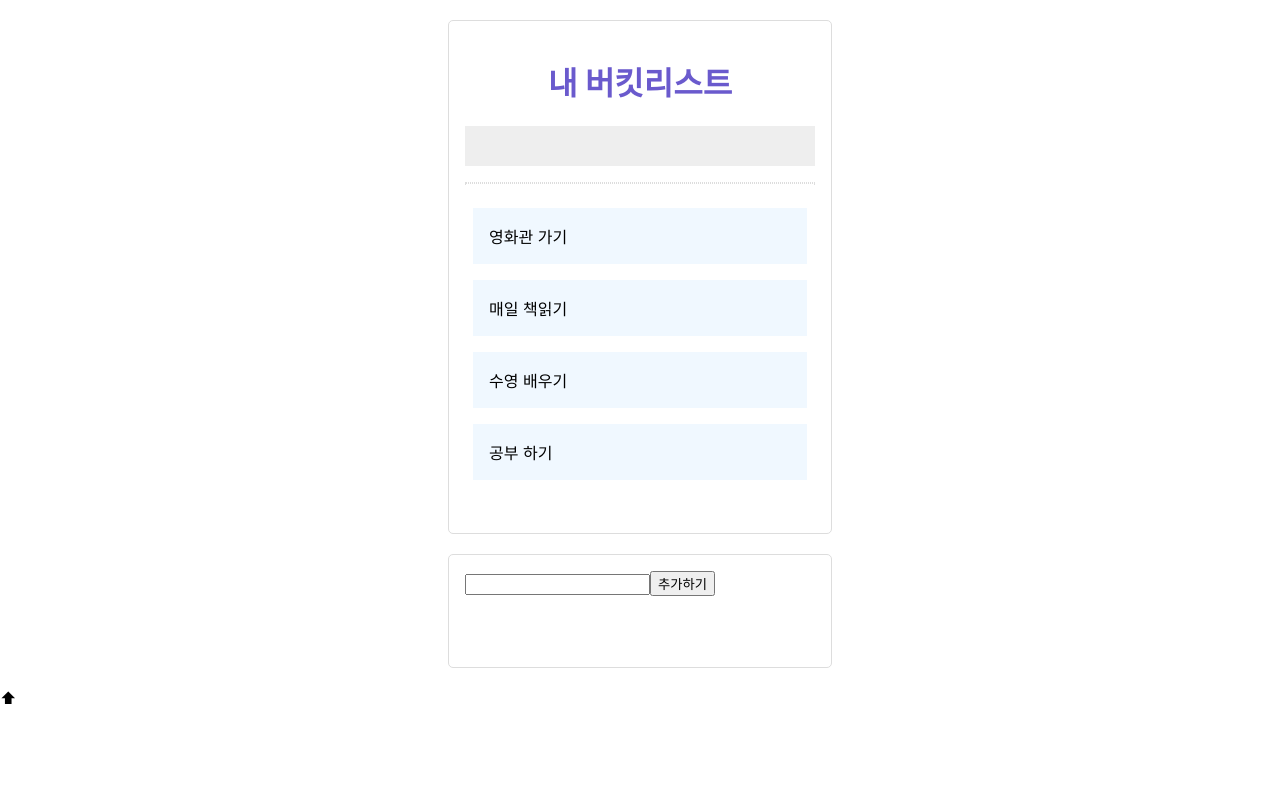
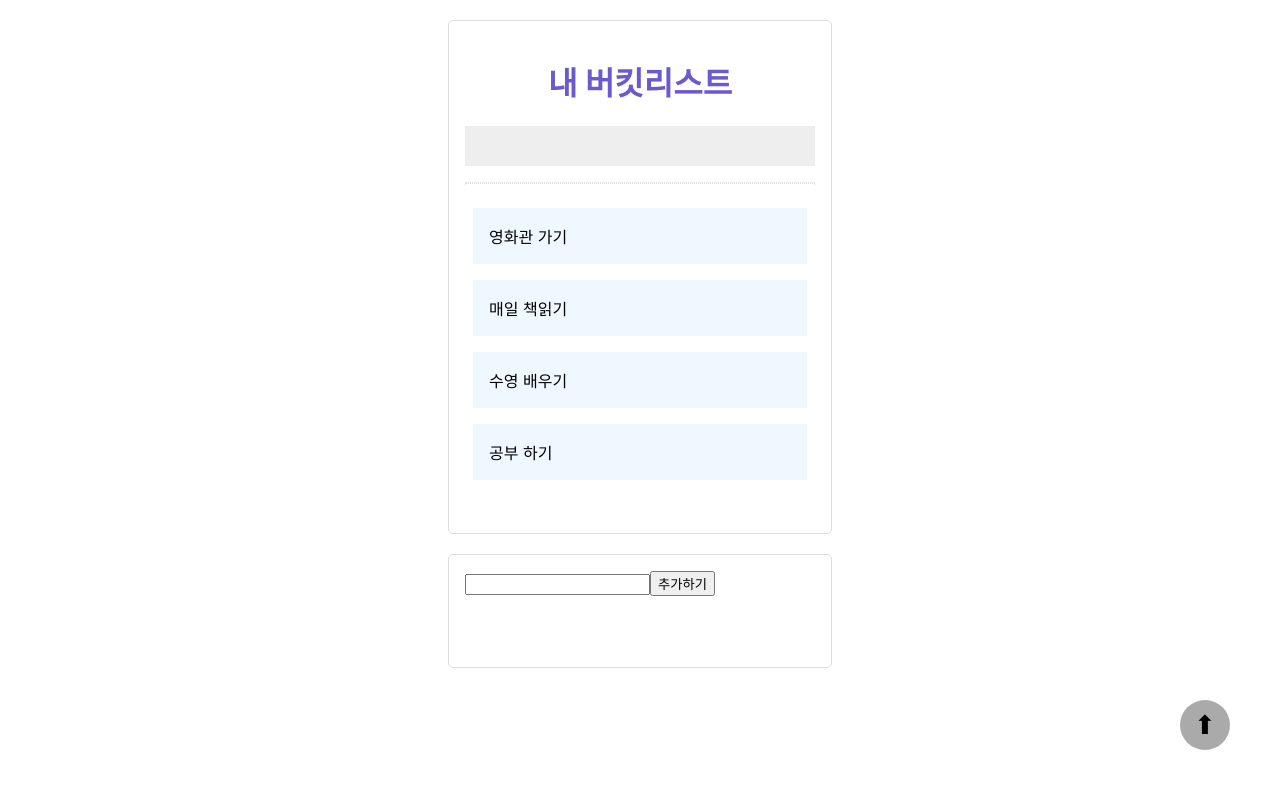
Before and after one commit to crown0205/react-ex, a React (Create React App) app: page / in a window 1280 px wide. Shown: the top 788 px of the page. Built offline with nearby package versions, Linux system fonts and the light colour scheme.

Commit message:
4-3 버튼 스타일

```diff
--- a/src/App.js
+++ b/src/App.js
@@ -49,9 +49,11 @@ function App() {
         <input type="text" ref={text} />
         <button onClick={addBucketList}>추가하기</button>
       </Input>
-      <btton onClick={()=>{
-        window.scrollTo({top:0, left:0, behavior:"smooth"}) // 스크롤 스무스 하게 올라가기
-      }}>⬆</btton>
+      <BtnUp onClick={()=>{
+        window.scrollTo({top:0,left:0, behavior:"smooth"})
+      }}>
+        ⬆
+      </BtnUp>
     </div>
   );
 }
@@ -86,4 +88,18 @@ const Line = styled.hr`
   border: 1px dotted #ddd;
 `;
 
+const BtnUp = styled.button`
+  width: 50px;
+  height: 50px;
+  background-color: #aaa;
+  outline: none;
+  border: none;
+  border-radius: 50%;
+  position: fixed;
+  right: 50px;
+  bottom: 50px;
+  font-size: 26px;
+`
+
+
 export default App;
```
